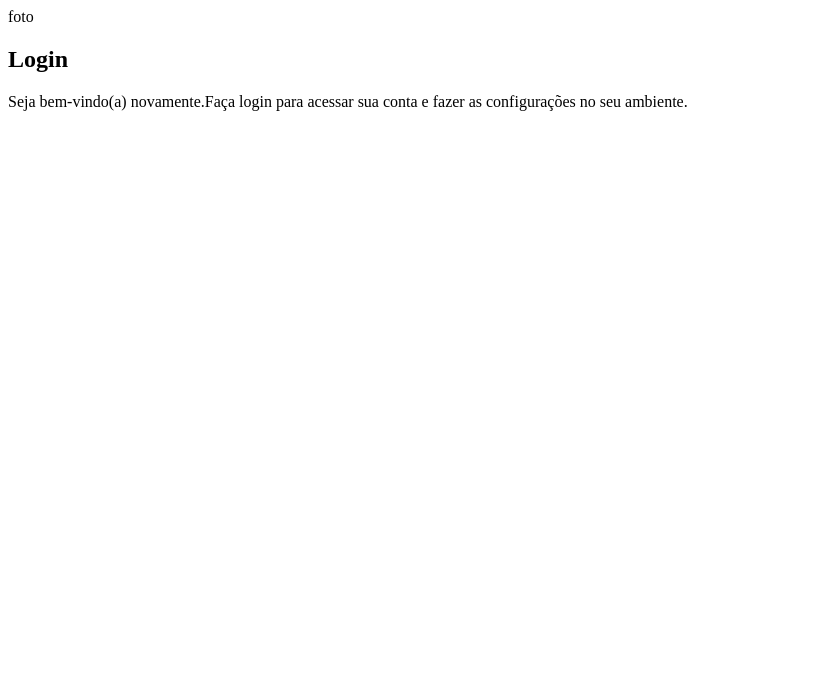
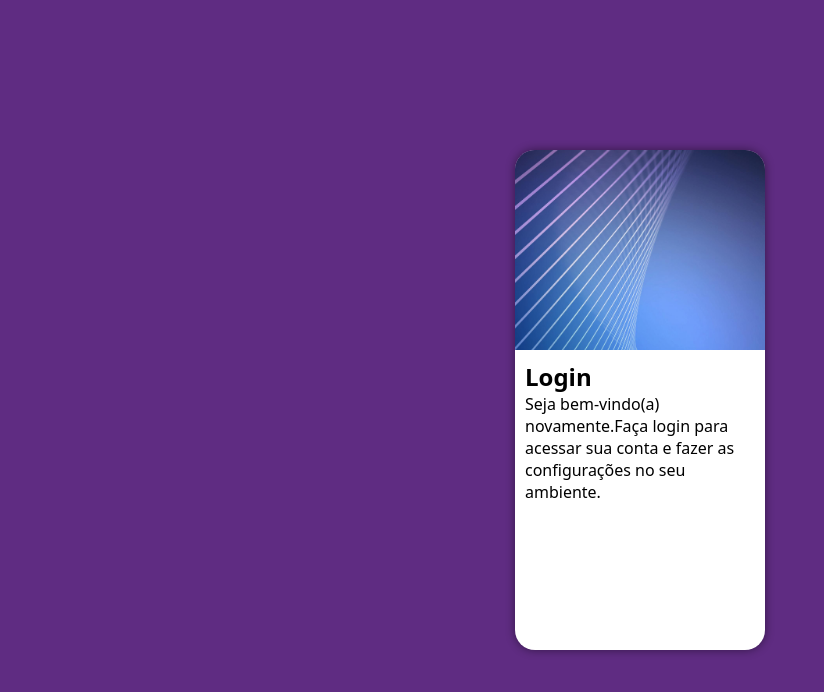
Before and after one commit to renatoc184/Projeto-login, a plain HTML site: page index.html in a window 1280 px wide. Shown: the whole page, without its empty margins (0-824 px from the left). Drawn offline with Linux system fonts and the light colour scheme.

Commit message:
finalizando login

```diff
--- a/estilos/style.css
+++ b/estilos/style.css
@@ -3,3 +3,46 @@
 /*verde:  #49a09d
 lilás: #5f2c82
 */
+
+*{
+    font-family: system-ui, -apple-system, BlinkMacSystemFont, 'Segoe UI', Roboto, Oxygen, Ubuntu, Cantarell, 'Open Sans', 'Helvetica Neue', sans-serif;
+    padding: opx;
+    margin: 0px;
+    box-sizing: border-box;
+
+}
+
+body,html {
+    background-color:#5f2c82 ;
+    height: 100vh;
+    width: 100vw;
+}
+
+main{position: relative;
+    height: 100vh;
+    width: 100vw;
+}
+
+section#login{position: absolute;
+    top: 50%;
+    left: 50%;
+    background-color: white;
+    width: 250px;
+    height: 500px;
+    border-radius: 20px;
+    transform: translate(-50%, -50%);
+    overflow: hidden;
+    box-shadow: 0px 0px 10px rgba(0, 0, 0, 0.459);
+}
+section#login > div#imagem {
+    display: block;
+    background:#5f2c82 url(../imagens/pexels-sean-whang-25006-804269.jpg) no-repeat ;
+    height: 200px;
+    background-size: cover;
+}
+
+section#login > div#formulario {
+    padding: 10px;
+    display: block;
+
+}
--- a/index.html
+++ b/index.html
@@ -10,10 +10,10 @@
     <main>
         <section id="login">
             <div id="imagem">
-                foto
+
 
             </div>
-            <div id="formulário">
+            <div id="formulario">
                 <h1>Login</h1>
                 <p>Seja bem-vindo(a) novamente.Faça login para acessar sua conta e fazer as configurações no seu ambiente.</p>
                 <form action="login.php" method="post"></form>
```
